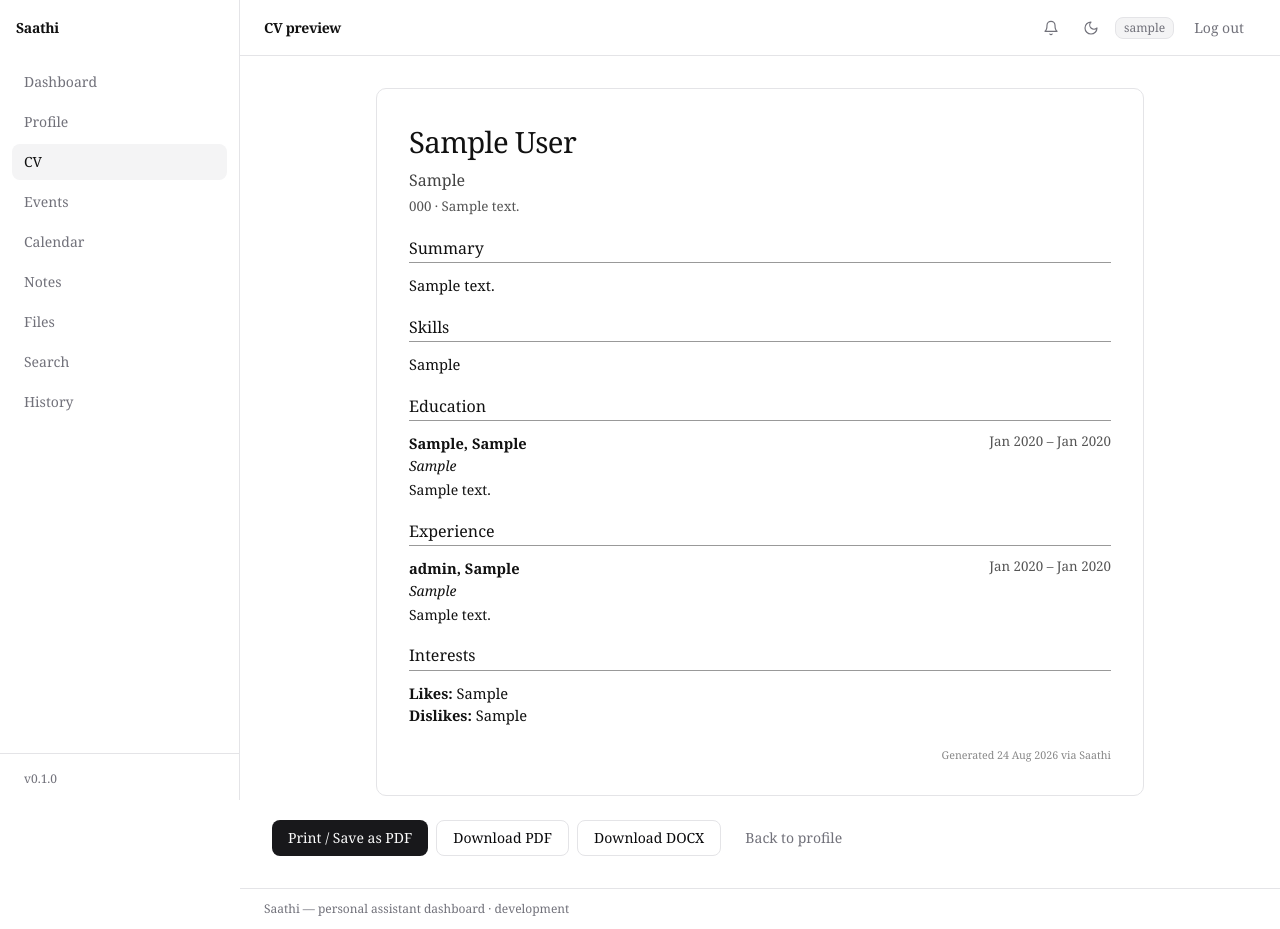
After one commit to senutpal/saathi, a Flask app: page /profile/cv in a window 1280 px wide. The commit adds this page. Run offline with Flask 3, Linux system fonts and the light colour scheme; a user stored in the database is signed in; tables that the repository leaves empty hold one stand-in row (values such as "Sample post"); parts of the project's set-up code (start-up, migrations or seed data) failed here and were passed over; some libraries are stand-ins or nearby versions.

Commit message:
feat(cv): context service + themed preview with print css (S4,S5)

```diff
--- a/saathi/blueprints/profile/routes.py
+++ b/saathi/blueprints/profile/routes.py
@@ -1,4 +1,4 @@
-"""Profile routes: personal-data view/edit plus education/work entry CRUD."""
+"""Profile routes: personal-data view/edit plus education/work entry CRUD and CV."""
 
 from __future__ import annotations
 
@@ -7,9 +7,26 @@ from flask_login import current_user
 
 from ...extensions import db
 from ...models import EducationEntry, Profile, WorkEntry
+from ...services.cv import build_cv_context, resolve_theme
 from ...utils import get_own_or_404
 from . import bp
 from .forms import EducationForm, ProfileForm, WorkForm
+
+try:
+    # Probe imports stay eager so a missing-Pango OSError surfaces at boot,
+    # never mid-request. Symbols are consumed by export_pdf / export_docx.
+    from weasyprint import CSS, HTML  # noqa: F401
+
+    HAS_WEASYPRINT = True
+except (OSError, ImportError):  # OSError = missing Pango DLLs on Windows
+    HAS_WEASYPRINT = False
+
+try:
+    from docxtpl import DocxTemplate  # noqa: F401  (consumed by export_docx)
+
+    HAS_DOCXTPL = True
+except ImportError:
+    HAS_DOCXTPL = False
 
 
 def _current_profile() -> Profile:
@@ -91,6 +108,22 @@ def work_delete(wid: int) -> Response:
     return redirect(url_for("profile.view"))
 
 
+@bp.get("/cv")
+def cv_preview() -> str | tuple[str, int]:
+    ctx = build_cv_context(current_user)
+    if ctx is None:
+        return render_template("errors/cv_empty.html"), 409
+    theme = resolve_theme()
+    return render_template(
+        f"cv/themes/{theme}.html.jinja",
+        mode="screen",
+        theme=theme,
+        has_pdf=HAS_WEASYPRINT,
+        has_docx=HAS_DOCXTPL,
+        **ctx,
+    )
+
+
 def _education_entry(form: EducationForm) -> EducationEntry:
     return EducationEntry(
         user_id=current_user.id,
--- /dev/null
+++ b/saathi/services/cv.py
@@ -0,0 +1,88 @@
+"""CV context builder: single source of truth for preview and both exports."""
+
+from __future__ import annotations
+
+import re
+from datetime import date
+from pathlib import Path
+
+from flask import request
+
+from ..models import EducationEntry, User, WorkEntry, utcnow
+
+THEME_DIR = Path(__file__).resolve().parents[1] / "templates" / "cv" / "themes"
+DEFAULT_THEME = "classic"
+_SLUG_RE = re.compile(r"[^A-Za-z0-9]+")
+
+
+def available_themes() -> list[str]:
+    """Theme names discovered by globbing the themes dir (one file = one theme)."""
+    return sorted(p.name.removesuffix(".html.jinja") for p in THEME_DIR.glob("*.html.jinja"))
+
+
+def resolve_theme() -> str:
+    requested = request.args.get("theme", DEFAULT_THEME)
+    return requested if requested in available_themes() else DEFAULT_THEME
+
+
+def fmt_span(start: date | None, end: date | None) -> str:
+    start_label = f"{start:%b %Y}" if start else "—"
+    end_label = "Present" if end is None else f"{end:%b %Y}"
+    return f"{start_label} – {end_label}"
+
+
+def slugify(name: str) -> str:
+    return (_SLUG_RE.sub("-", name.strip()).strip("-") or "cv").lower()
+
+
+def _recency(entry: EducationEntry | WorkEntry) -> tuple[date, date]:
+    return (entry.end_date or date.max, entry.start_date or date.min)
+
+
+def build_cv_context(user: User) -> dict | None:
+    """Data dict for CV themes, or None when there is nothing to render.
+
+    Strict guard (ADR-020): needs a saved profile row AND at least one
+    education/work entry; callers show the 409 warning page on None.
+    """
+    prof = user.profile
+    if prof is None or not (user.education_entries or user.work_entries):
+        return None
+
+    edu = sorted(user.education_entries, key=_recency, reverse=True)[:10]
+    work = sorted(user.work_entries, key=_recency, reverse=True)[:10]
+
+    def _lines(text: str | None) -> list[str]:
+        return [line for line in (text or "").splitlines() if line.strip()]
+
+    return {
+        "name": prof.full_name,
+        "headline": prof.headline,
+        "contact": " · ".join(filter(None, [prof.phone, (prof.address or "").split("\n")[0]])),
+        "sex": prof.sex,
+        "dob": prof.date_of_birth,
+        "skills": [s.strip() for s in (prof.skills_csv or "").split(",") if s.strip()],
+        "summary": prof.summary,
+        "likes": _lines(prof.likes),
+        "dislikes": _lines(prof.dislikes),
+        "education": [
+            {
+                "title": ", ".join(filter(None, [e.qualification, e.field_of_study])),
+                "org": e.institution,
+                "span": fmt_span(e.start_date, e.end_date),
+                "desc": e.description,
+            }
+            for e in edu
+        ],
+        "work": [
+            {
+                "role": w.role,
+                "org": w.organization,
+                "loc": w.location,
+                "span": fmt_span(w.start_date, w.end_date),
+                "desc": w.description,
+            }
+            for w in work
+        ],
+        "generated_at": utcnow(),
+    }
--- /dev/null
+++ b/saathi/static/css/cv_print.css
@@ -0,0 +1,50 @@
+/* CV paged-media sheet — shared by the screen preview and the WeasyPrint path. */
+
+@page {
+  size: A4 portrait;
+  margin: 18mm 16mm 20mm 16mm;
+  @bottom-right { content: counter(page) " / " counter(pages); }
+}
+
+body {
+  font-family: Georgia, "Times New Roman", "Noto Serif", serif;
+  font-size: 11pt;
+  color: #111;
+  -webkit-print-color-adjust: exact;
+}
+
+.cv h1 { font-size: 22pt; margin: 0; letter-spacing: -0.5pt; }
+.cv .cv-headline { margin: 2pt 0 0; font-size: 12pt; color: #444; }
+.cv .cv-contact { margin: 4pt 0 0; font-size: 10pt; color: #555; }
+
+.cv .cv-section { margin-top: 14pt; }
+.cv h2 {
+  font-size: 12pt;
+  border-bottom: 1pt solid #999;
+  padding-bottom: 2pt;
+  margin: 0 0 8pt;
+  break-after: avoid;
+  page-break-after: avoid;
+}
+
+.cv .entry {
+  break-inside: avoid;
+  page-break-inside: avoid;
+  margin-bottom: 8pt;
+}
+.cv .entry-row { display: flex; justify-content: space-between; gap: 8pt; }
+.cv .entry-title { font-weight: bold; }
+.cv .entry-span { font-size: 10pt; color: #555; white-space: nowrap; }
+.cv .entry-org { margin: 1pt 0 0; font-style: italic; font-size: 10.5pt; }
+.cv .entry-desc { margin: 2pt 0 0; font-size: 10.5pt; }
+
+.cv .cv-footer {
+  margin-top: 16pt;
+  font-size: 8pt;
+  color: #888;
+  text-align: right;
+}
+
+@media print {
+  .no-print { display: none !important; }
+}
--- a/saathi/templates/base.html
+++ b/saathi/templates/base.html
@@ -30,6 +30,7 @@
       --font-sans: "Inter", ui-sans-serif, system-ui, sans-serif;
     }
   </style>
+  {% block head_extra %}{% endblock %}
 </head>
 <body class="bg-background font-sans text-foreground antialiased">
 <a href="#main" class="sr-only focus:not-sr-only focus:absolute focus:left-4 focus:top-4
--- /dev/null
+++ b/saathi/templates/cv/themes/classic.html.jinja
@@ -0,0 +1,92 @@
+{% extends "base.html" if mode == "screen" else "cv/standalone.html" %}
+{% block title %}CV — {{ name }} — Saathi{% endblock %}
+{% block header %}CV preview{% endblock %}
+{% block head_extra %}
+<link rel="stylesheet" href="{{ url_for('static', filename='css/cv_print.css') }}">
+{% endblock %}
+{% block content %}
+<article class="cv {{ 'mx-auto max-w-3xl rounded-lg border border-border bg-card p-8' if mode == 'screen' else '' }}">
+  <header class="cv-header">
+    <h1 class="cv-name">{{ name }}</h1>
+    {% if headline %}<p class="cv-headline">{{ headline }}</p>{% endif %}
+    {% if contact %}<p class="cv-contact">{{ contact }}</p>{% endif %}
+  </header>
+
+  {% if summary %}
+  <section class="cv-section">
+    <h2>Summary</h2>
+    <p class="whitespace-pre-line">{{ summary }}</p>
+  </section>
+  {% endif %}
+
+  {% if skills %}
+  <section class="cv-section">
+    <h2>Skills</h2>
+    <p>{{ skills|join(" · ") }}</p>
+  </section>
+  {% endif %}
+
+  {% if education %}
+  <section class="cv-section">
+    <h2>Education</h2>
+    {% for e in education %}
+    <div class="entry">
+      <div class="entry-row">
+        <span class="entry-title">{{ e.title }}</span>
+        <span class="entry-span">{{ e.span }}</span>
+      </div>
+      <p class="entry-org">{{ e.org }}</p>
+      {% if e.desc %}<p class="entry-desc">{{ e.desc }}</p>{% endif %}
+    </div>
+    {% endfor %}
+  </section>
+  {% endif %}
+
+  {% if work %}
+  <section class="cv-section">
+    <h2>Experience</h2>
+    {% for w in work %}
+    <div class="entry">
+      <div class="entry-row">
+        <span class="entry-title">{{ w.role }}{% if w.loc %}, {{ w.loc }}{% endif %}</span>
+        <span class="entry-span">{{ w.span }}</span>
+      </div>
+      <p class="entry-org">{{ w.org }}</p>
+      {% if w.desc %}<p class="entry-desc">{{ w.desc }}</p>{% endif %}
+    </div>
+    {% endfor %}
+  </section>
+  {% endif %}
+
+  {% if likes or dislikes %}
+  <section class="cv-section">
+    <h2>Interests</h2>
+    {% if likes %}
+    <p><strong>Likes:</strong> {{ likes|join(" · ") }}</p>
+    {% endif %}
+    {% if dislikes %}
+    <p><strong>Dislikes:</strong> {{ dislikes|join(" · ") }}</p>
+    {% endif %}
+  </section>
+  {% endif %}
+
+  <footer class="cv-footer">Generated {{ generated_at.strftime("%d %b %Y") }} via Saathi</footer>
+</article>
+
+{% if mode == "screen" %}
+<div class="no-print mt-6 flex flex-wrap items-center gap-2">
+  <button type="button" onclick="window.print()"
+          class="inline-flex h-9 items-center justify-center rounded-md bg-primary px-4 text-sm font-medium text-primary-foreground transition-colors hover:bg-primary/90 focus-visible:outline-none focus-visible:ring-2 focus-visible:ring-ring disabled:pointer-events-none disabled:opacity-50">Print / Save as PDF</button>
+  {% if has_pdf %}
+  <a href="{{ url_for('profile.export_pdf') }}"
+     class="inline-flex h-9 items-center justify-center rounded-md border border-border bg-card px-4 text-sm font-medium text-foreground transition-colors hover:bg-accent hover:text-foreground focus-visible:outline-none focus-visible:ring-2 focus-visible:ring-ring">Download PDF</a>
+  {% endif %}
+  {% if has_docx %}
+  <a href="{{ url_for('profile.export_docx') }}"
+     class="inline-flex h-9 items-center justify-center rounded-md border border-border bg-card px-4 text-sm font-medium text-foreground transition-colors hover:bg-accent hover:text-foreground focus-visible:outline-none focus-visible:ring-2 focus-visible:ring-ring">Download DOCX</a>
+  {% endif %}
+  <a href="{{ url_for('profile.view') }}"
+     class="inline-flex h-9 items-center justify-center rounded-md px-4 text-sm font-medium text-muted-foreground transition-colors hover:bg-accent hover:text-foreground focus-visible:outline-none focus-visible:ring-2 focus-visible:ring-ring">Back to profile</a>
+</div>
+{% endif %}
+{% endblock %}
```
Also changed, not shown: saathi/templates/cv/standalone.html (added, +8 -0 lines), saathi/templates/errors/cv_empty.html (added, +14 -0 lines), tests/test_profile_cv.py (+103 -0 lines).
